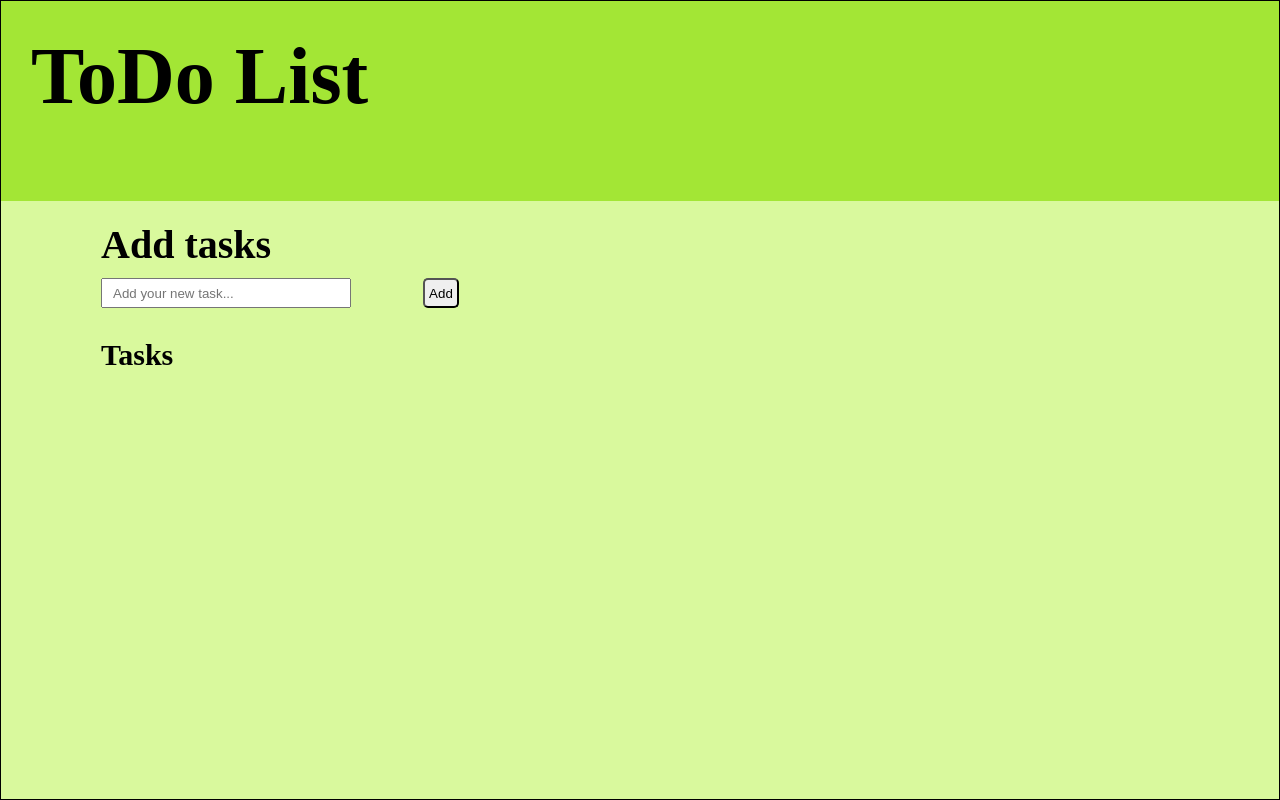
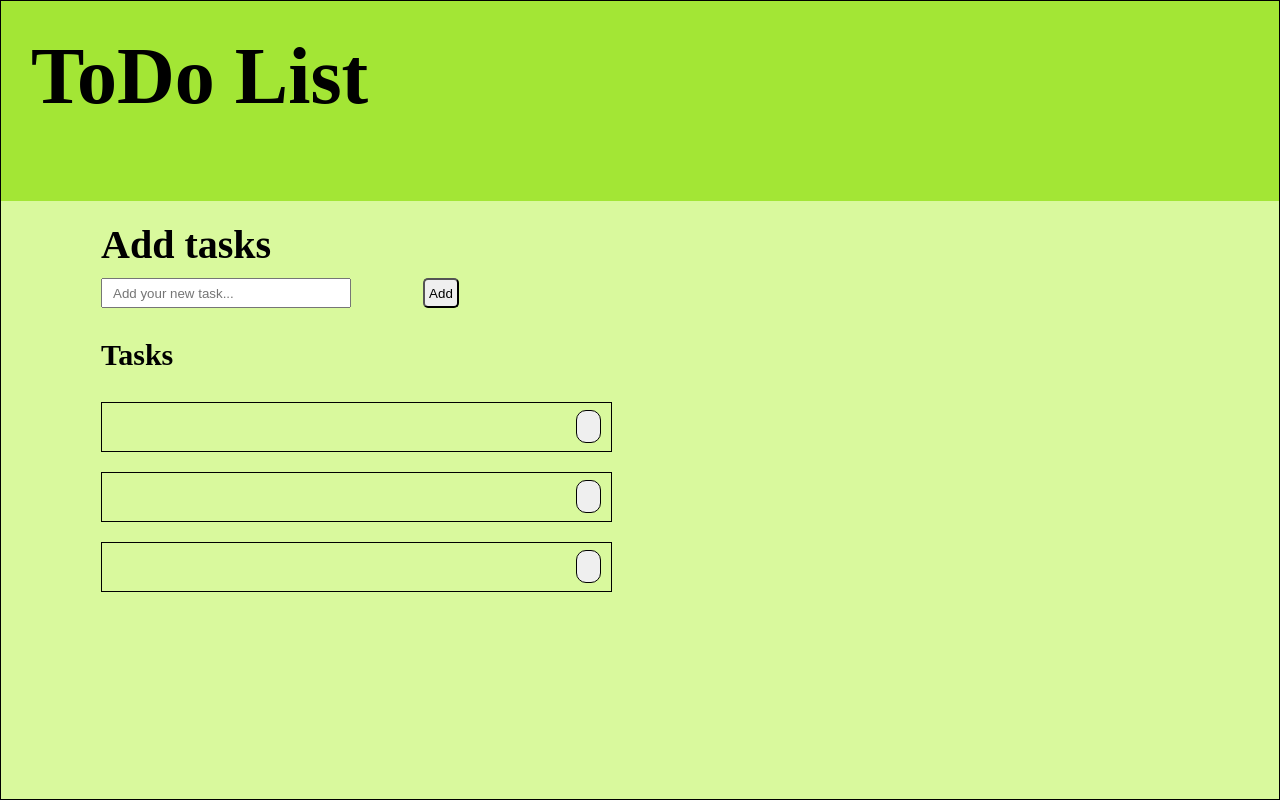
Before and after one commit to MarioMilosevic/To-do-list, a website built with Vite: page index.html in a window 1280 px wide. Built offline with nearby package versions, Linux system fonts and the light colour scheme.

Commit message:
Add Divs

```diff
--- a/constants.js
+++ b/constants.js
@@ -3,9 +3,10 @@
 export function init() {
   const input = document.querySelector(".input");
   const btn = document.querySelector(".btn");
-
+  const tasks = document.querySelector(".tasks");
   return {
     input,
     btn,
+    tasks,
   };
 }
--- a/index.html
+++ b/index.html
@@ -9,18 +9,25 @@
   </head>
   <body>
     <div id="app">
-      <div class="list">
+      <div class="header">
         <h1>ToDo List</h1>
       </div>
-      <div class="tasks">
+      <div class="list">
         <div class="taskHeading">
           <h1>Add tasks</h1>
         </div>
         <div class="options">
-          <input class="input" type="text" placeholder="Add your new task..." />
+          <input
+            id="input"
+            class="input"
+            type="text"
+            placeholder="Add your new task..."
+          />
           <button class="btn">Add</button>
         </div>
-        <h2>Tasks</h2>
+        <div class="tasks">
+          <h2>Tasks</h2>
+        </div>
       </div>
     </div>
     <script type="module" src="/main.js"></script>
--- a/main.js
+++ b/main.js
@@ -1,9 +1,9 @@
 "use strict";
 import { init } from "./constants";
 
-const { btn, input } = init();
+const { btn, input, tasks } = init();
 
-class ToDoList {
+class TaskCreator {
   constructor(text) {
     this.text = text;
   }
@@ -11,8 +11,22 @@ class ToDoList {
 
 btn.addEventListener("click", function () {
   let inputText = input.value;
-  const task = new ToDoList(inputText);
+  console.log(inputText);
+  const task = new TaskCreator(inputText);
   console.log(task);
-//   inputText = "";
-  console.log(input);
 });
+
+
+const createDiv = () => {
+  const taskDiv = document.createElement("div");
+  const taskBtn = document.createElement("button");
+  taskDiv.classList.add("taskDiv");
+  taskBtn.classList.add("taskBtn");
+
+  taskDiv.appendChild(taskBtn);
+  tasks.appendChild(taskDiv);
+};
+
+createDiv();
+createDiv();
+createDiv();
--- a/style.css
+++ b/style.css
@@ -21,7 +21,7 @@ body {
   flex-direction: column;
 }
 
-.list {
+.header {
   background-color: #a3e635;
   width: 100%;
   height: 20rem;
@@ -29,7 +29,7 @@ body {
   font-size: 4rem;
   margin-bottom: 2rem;
 }
-.tasks {
+.list {
   margin-left: 10rem;
   width: 40%;
   display: flex;
@@ -43,7 +43,7 @@ body {
 
 .tasks h2 {
   font-size: 3rem;
-  margin-top: 3rem;
+  margin: 3rem 0;
 }
 
 .options {
@@ -63,3 +63,21 @@ body {
   cursor: pointer;
   border-radius: 0.5rem;
 }
+
+.taskDiv {
+  width: 100%;
+  height: 50px;
+  position: relative;
+  border: 1px solid black;
+  margin-bottom: 2rem;
+}
+
+.taskBtn {
+  border: 1px solid black;
+  border-radius: 10px;
+  width: 5%;
+  height: 70%;
+  position: absolute;
+  top: 14%;
+  right: 2%;
+}
```
